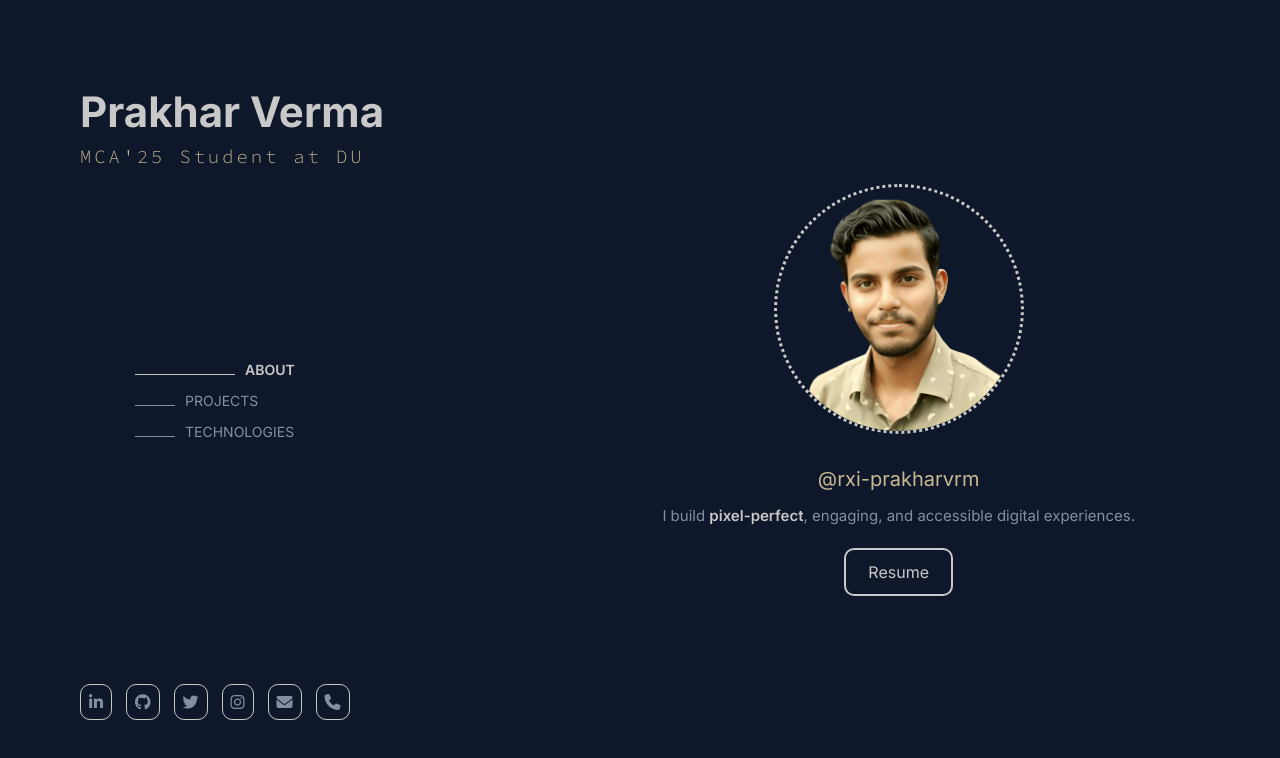
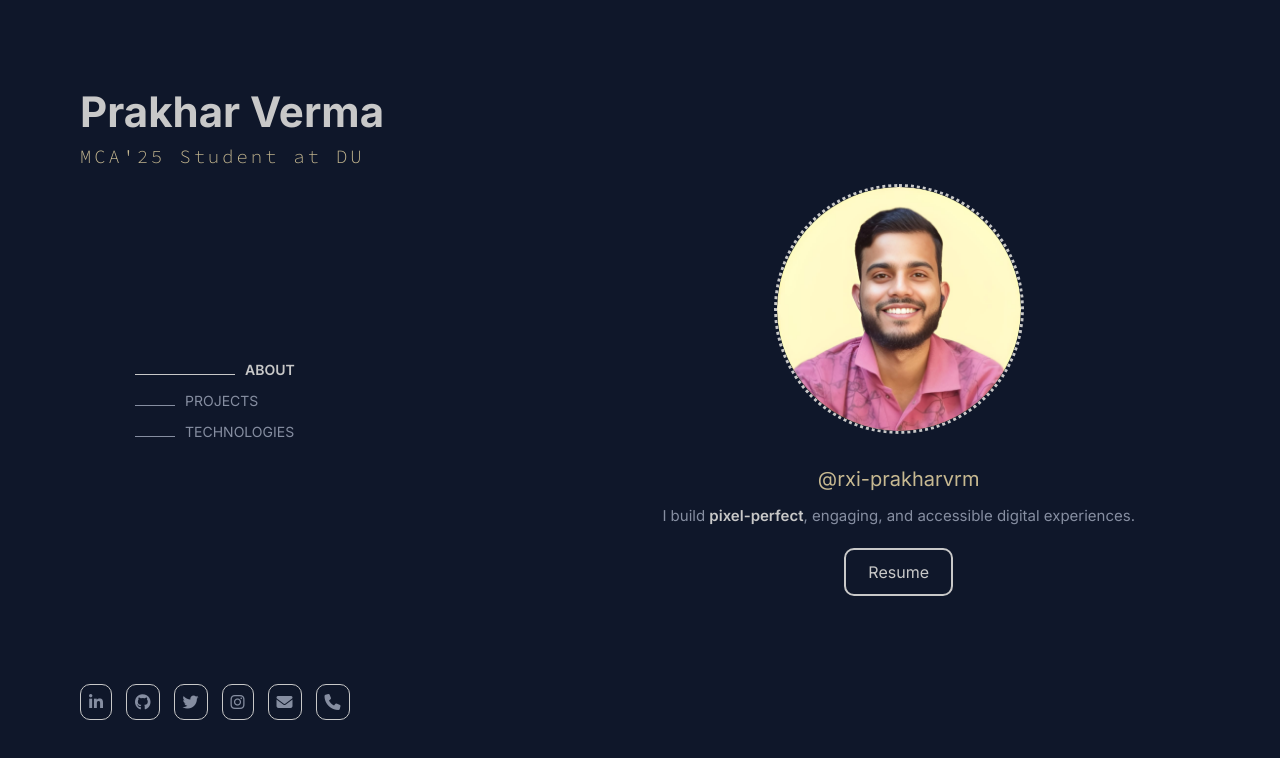
Before and after one commit to rxi-prakharvrm/portfolio, a React (Vite) app: page / in a window 1280 px wide. Shown: the top 758 px of the page. Built offline with nearby package versions, Linux system fonts and the light colour scheme.

Commit message:
update my image

```diff
--- a/src/components/About.jsx
+++ b/src/components/About.jsx
@@ -18,7 +18,7 @@ const About = () => {
   return (
     <div className="content-section about-section">
       <div className="portfolio-img-ctr">
-        <img src="images/prakhar.png" alt="Prakhar Verma" />
+        <img src="images/my_image.jpeg" alt="Prakhar Verma" />
       </div>
       {
         isSmallScreen ?
```
Also changed, not shown: public/images/my_image.jpeg (added).
